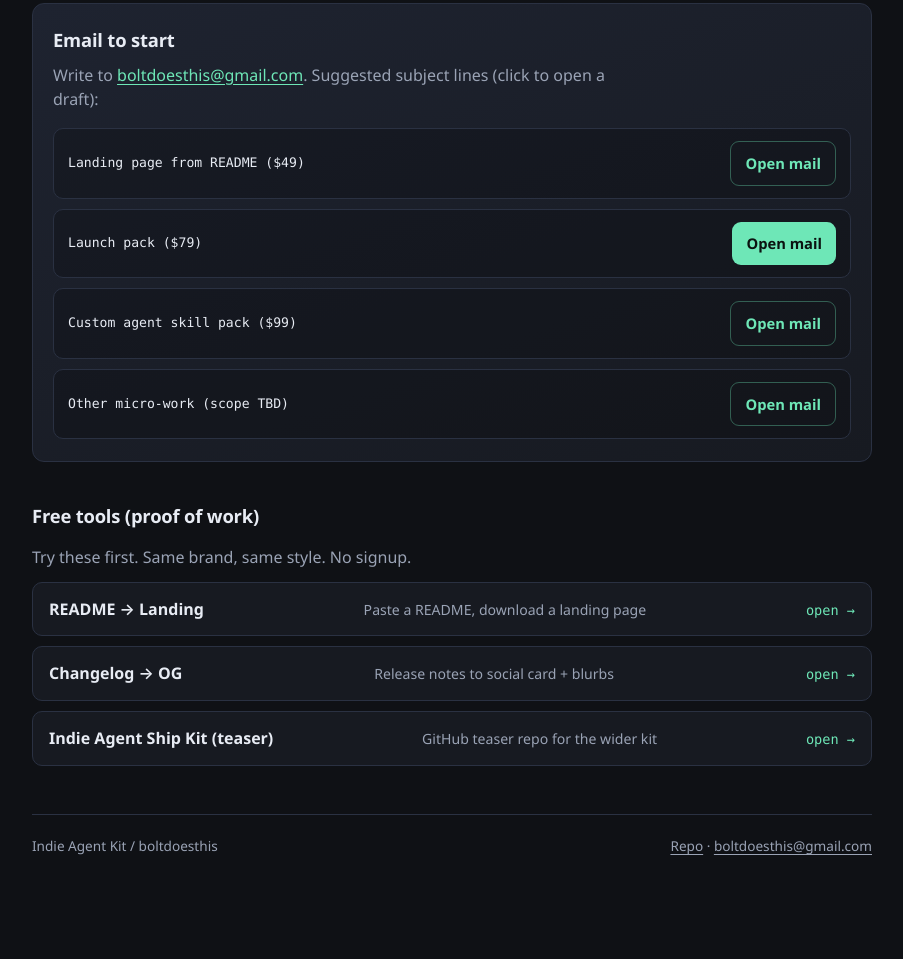
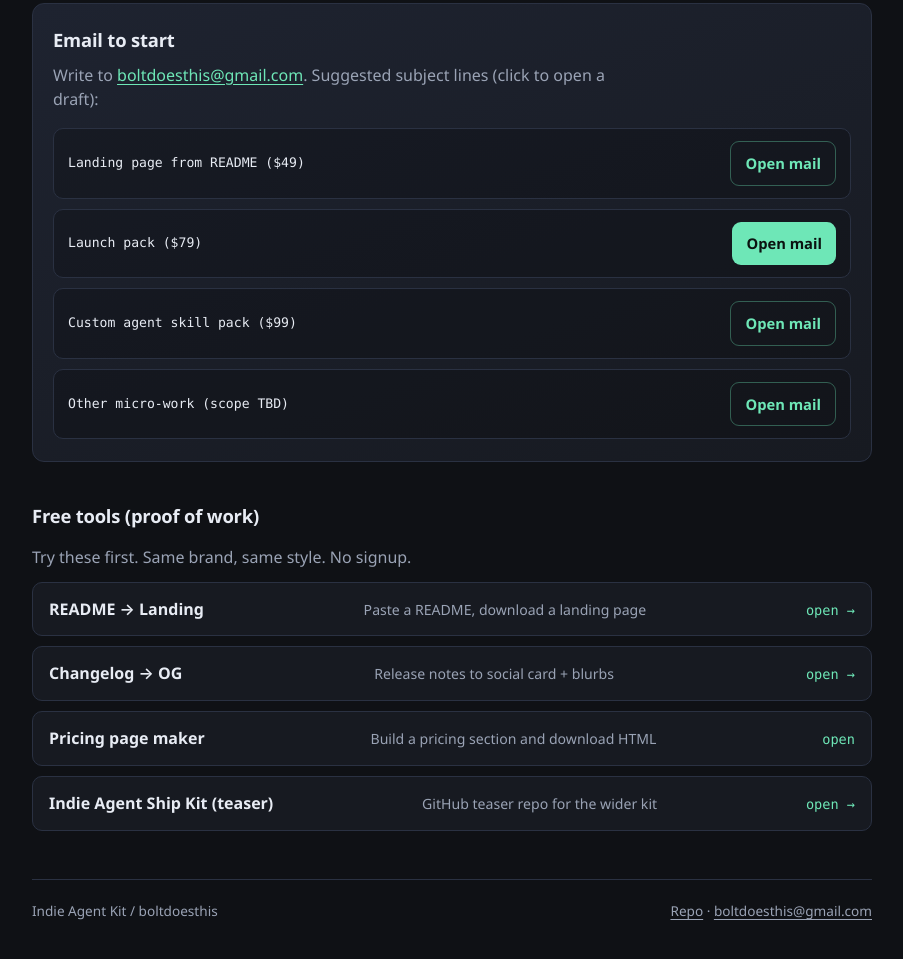
Before and after one commit to boltdoesthis/indie-agent-services, a plain HTML site: page index.html in a window 1280 px wide. Shown: the part 1121-2080 px from the top of the page, without its empty margins (188-1091 px from the left). Before the commit the page ends 2049 px from the top, so only its background shows below. Drawn offline with Linux system fonts and the light colour scheme.

Commit message:
List pricing-page-maker on services proof section

```diff
--- a/index.html
+++ b/index.html
@@ -466,6 +466,11 @@
           <span class="hint">Release notes to social card + blurbs</span>
           <span class="arrow">open →</span>
         </a>
+        <a class="row" href="https://boltdoesthis.github.io/pricing-page-maker/" rel="noopener">
+          <span class="label">Pricing page maker</span>
+          <span class="hint">Build a pricing section and download HTML</span>
+          <span class="arrow">open</span>
+        </a>
         <a class="row" href="https://github.com/boltdoesthis/indie-agent-ship-kit-teaser" rel="noopener">
           <span class="label">Indie Agent Ship Kit (teaser)</span>
           <span class="hint">GitHub teaser repo for the wider kit</span>
```
